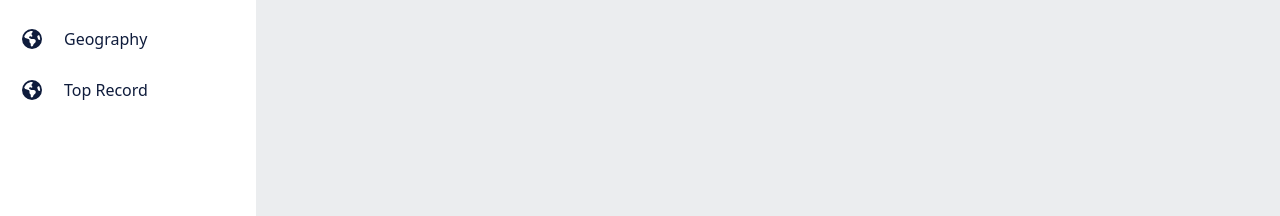
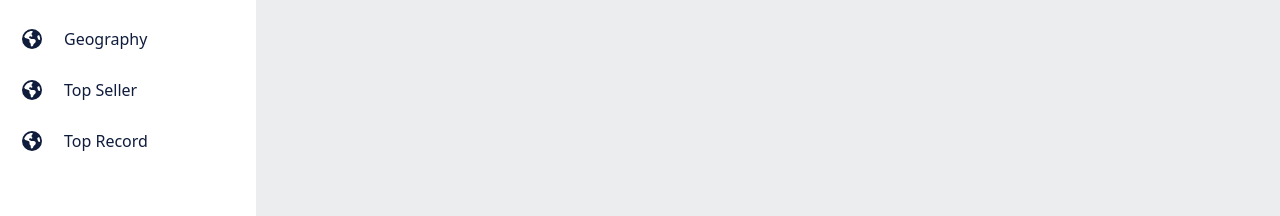
Before and after one commit to YodGame/PlayYod-Frontend, a Next.js app: page / in a window 1280 px wide. Shown: the part 388-604 px from the top of the page. Built offline with nearby package versions, Linux system fonts and the light colour scheme.

Commit message:
edits template.js create page topSeller.js , top-seller-graph.js , top-seller-table.js

```diff
--- a/components/layouts/template.js
+++ b/components/layouts/template.js
@@ -31,8 +31,12 @@ export default function Template(props) {
                             <Link className="nav-link" href="/geoGraph" style={{color:"#0F1C3C",}} ><FontAwesomeIcon className="nav-icon" icon={faGlobeAmericas} style={{color:"#0F1C3C"}}/> Geography</Link>
                         </li>
                         <li className="nav-item">
+                            <Link className="nav-link" href="/topSeller" style={{color:"#0F1C3C",}} ><FontAwesomeIcon className="nav-icon" icon={faGlobeAmericas} style={{color:"#0F1C3C"}}/> Top Seller</Link>
+                        </li>
+                        <li className="nav-item">
                             <Link className="nav-link" href="/topRecord" style={{color:"#0F1C3C",}} ><FontAwesomeIcon className="nav-icon" icon={faGlobeAmericas} style={{color:"#0F1C3C"}}/> Top Record</Link>
                         </li>
+
                     </ul>
 
                 </div>
```
Also changed, not shown: components/molecules/top-seller-graph.js (added, +9 -0 lines), components/organisms/top-seller-table.js (added, +8 -0 lines), pages/topSeller.js (added, +13 -0 lines).
